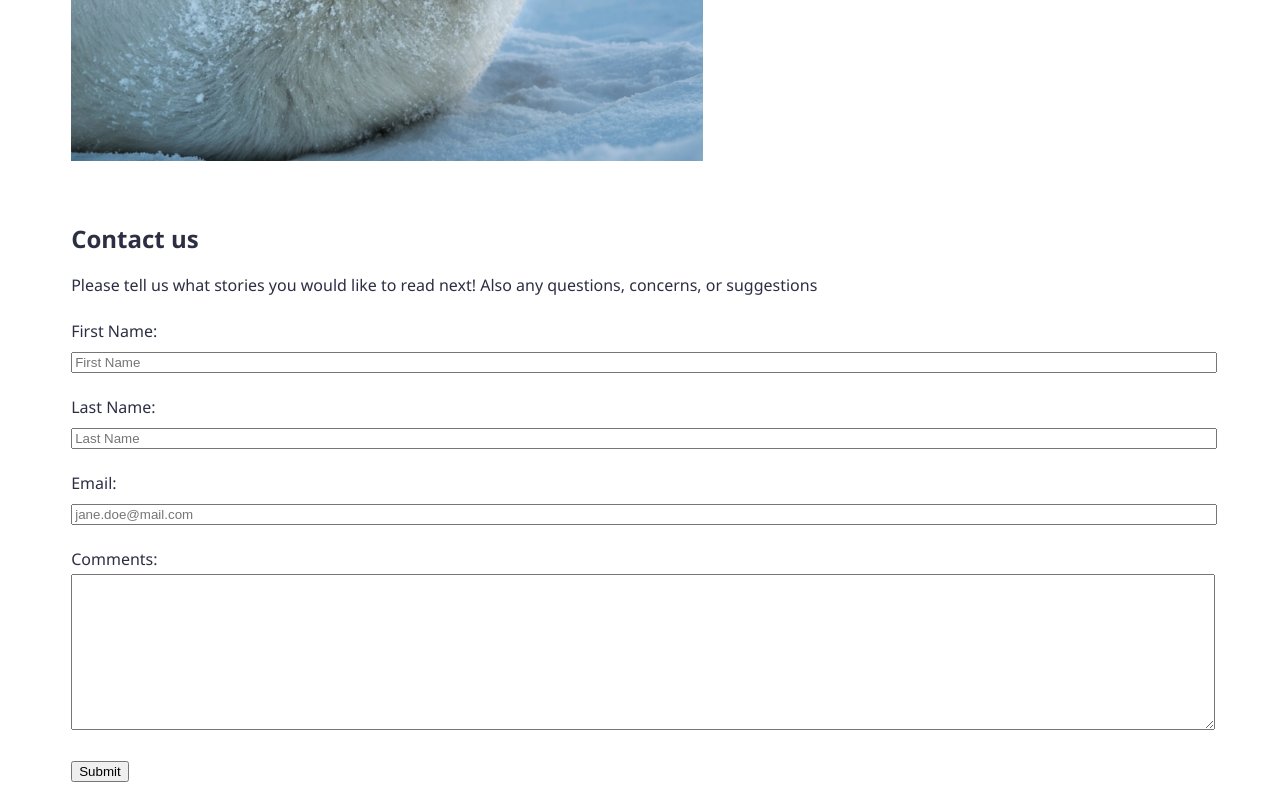
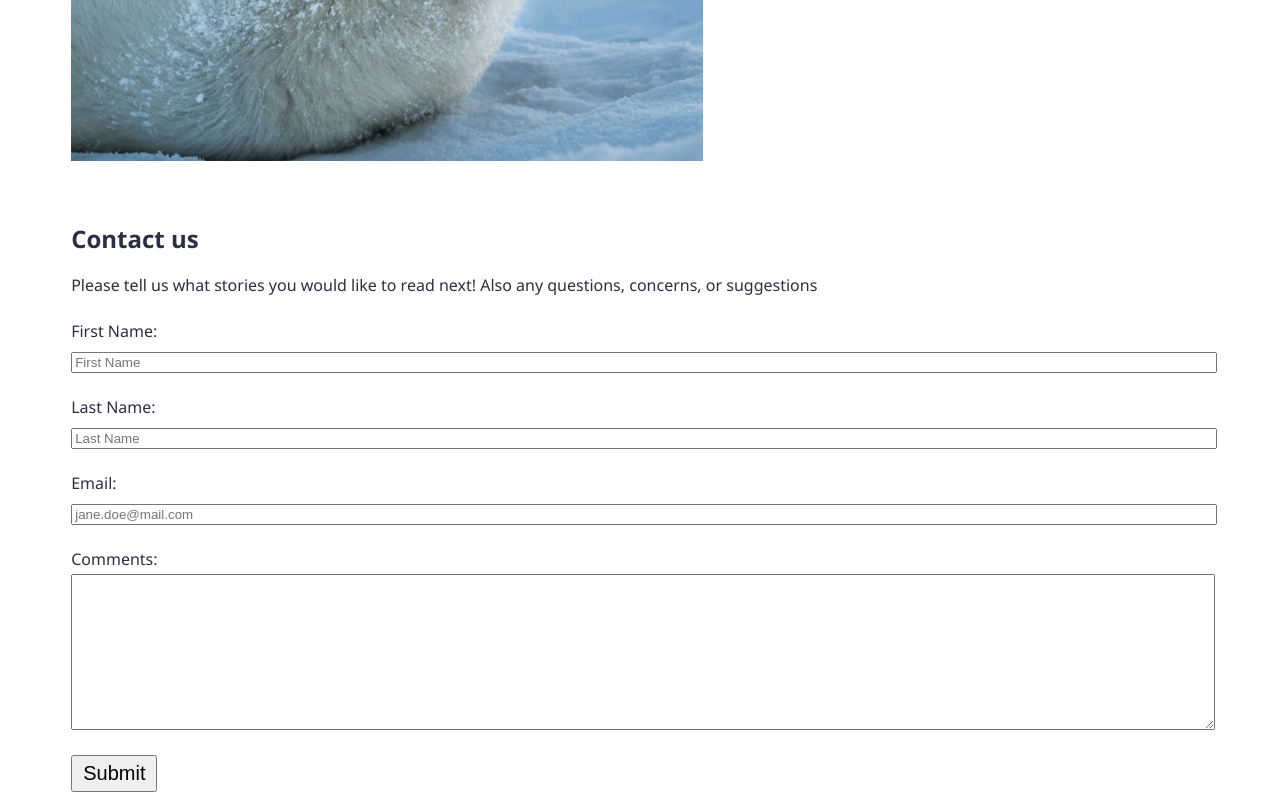
Before and after one commit to Sovima/stories-website, a plain HTML site: page index.html in a window 1280 px wide. Shown: the part 516-1316 px from the top of the page. Drawn offline with Linux system fonts and the light colour scheme.

Commit message:
Update the submit button

```diff
--- a/css/contact-us.css
+++ b/css/contact-us.css
@@ -17,3 +17,8 @@ p.email input{
 p.comments textarea{
     width:100%;
 }
+
+button {
+    font-size:20px;
+    padding: 5px 10px;
+}
```
